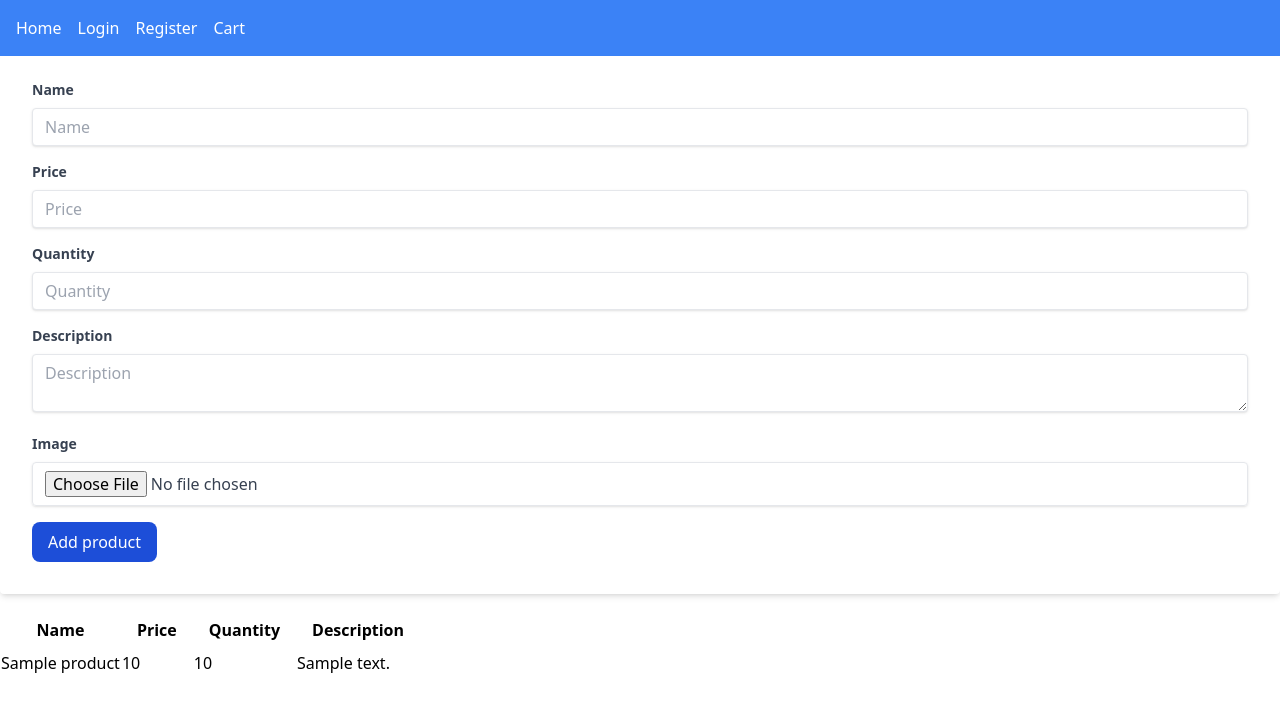
After one commit to bas-ene/ecommerce-php, a PHP site: page /admin.php in a window 1280 px wide. The commit adds this page. Shown: the top 712 px of the page. Run offline with PHP 8.4, Linux system fonts and the light colour scheme; tables that the repository leaves empty or names only in its code hold one stand-in row (values such as "Sample post"); some libraries are stand-ins or nearby versions.

Commit message:
quello che ho consegnato

```diff
--- /dev/null
+++ b/addProductForm.php
@@ -0,0 +1,45 @@
+<?php
+class addProductForm
+{
+	public function render()
+	{
+		echo '
+		<form action="addProduct.php" method="post" class="bg-white shadow-md rounded px-8 pt-6 pb-8 mb-4" enctype="multipart/form-data">
+			<div class="mb-4">
+				<label class="block text-gray-700 text-sm font-bold mb-2" for="name">
+					Name
+				</label>
+				<input class="shadow appearance-none border rounded w-full py-2 px-3 text-gray-700 leading-tight focus:outline-none focus:shadow-outline" id="name" name="name" type="text" placeholder="Name">
+			</div>
+			<div class="mb-4">
+				<label class="block text-gray-700 text-sm font-bold mb-2" for="price">
+					Price
+				</label>
+				<input class="shadow appearance-none border rounded w-full py-2 px-3 text-gray-700 leading-tight focus:outline-none focus:shadow-outline" id="price" name="price" type="text" placeholder="Price">
+			</div>
+			<div class="mb-4">
+				<label class="block text-gray-700 text-sm font-bold mb-2" for="quantity">
+					Quantity
+				</label>
+				<input class="shadow appearance-none border rounded w-full py-2 px-3 text-gray-700 leading-tight focus:outline-none focus:shadow-outline" id="quantity" name="quantity" type="text" placeholder="Quantity">
+			</div>
+			<div class="mb-4">
+				<label class="block text-gray-700 text-sm font-bold mb-2" for="description">
+					Description
+				</label>
+				<textarea class="shadow appearance-none border rounded w-full py-2 px-3 text-gray-700 leading-tight focus:outline-none focus:shadow-outline" id="description" name="description" placeholder="Description"></textarea>
+			</div>
+			<div class="mb-4">
+				<label class="block text-gray-700 text-sm font-bold mb-2" for="image">
+					Image
+				</label>
+				<input class="shadow appearance-none border rounded w-full py-2 px-3 text-gray-700 leading-tight focus:outline-none focus:shadow-outline" id="image" name="image" type="file" placeholder="Image URL">
+			</div>
+			<div class="flex items-center justify-between">
+				<button class="bg-blue-700 text-white py-2 px-4 rounded-lg" type="submit">
+					Add product
+				</button>
+			</div>
+		</form>';
+	}
+}
--- /dev/null
+++ b/admin.php
@@ -0,0 +1,33 @@
+<!DOCTYPE html>
+<html lang="en">
+
+<head>
+	<meta charset="UTF-8">
+	<meta name="viewport" content="width=device-width, initial-scale=1">
+	<title>Admin page</title>
+	<script src="https://cdn.tailwindcss.com"></script>
+	<link rel="stylesheet" href="styles.css">
+</head>
+
+<body>
+
+	<?php
+	session_start();
+	include_once './components/Navbar.php';
+	$navBar = new NavBar();
+	$navBar->render();
+
+
+	include_once 'database.php';
+	$products = Database::getProducts();
+
+	include_once 'addProductForm.php';
+	$addProduct = new AddProductForm();
+	$addProduct->render();
+	include_once './components/ProductList.php';
+	$productList = new ProductList($products);
+	$productList->renderAsTable();
+	?>
+</body>
+
+</html>
--- a/checkLogin.php
+++ b/checkLogin.php
@@ -1,6 +1,8 @@
 <?php
 include_once 'database.php';
 include_once 'user.php';
+
+use app\User;
 
 if (isset($_POST['username']) && isset($_POST['password'])) {
 	$username = $_POST['username'];
@@ -9,6 +11,9 @@ if (isset($_POST['username']) && isset($_POST['password'])) {
 	if ($user !== null) {
 		session_start();
 		$_SESSION['user'] = $user;
+		if ($user->isAdmin()) {
+			$_SESSION['admin'] = true;
+		}
 		header('Location: index.php');
 	} else {
 		header('Location: login.php');
--- a/checkSignup.php
+++ b/checkSignup.php
@@ -2,13 +2,16 @@
 <?php
 include_once 'database.php';
 
+use app\User;
+
 if (isset($_POST['username']) && isset($_POST['password'])) {
 	$username = $_POST['username'];
 	$password = $_POST['password'];
-	$user = Database::signupUser(new User($username, $password, false));
+	$user = Database::signupUser(new User(-1, $username, $password, false));
 	if ($user !== null) {
 		session_start();
 		$_SESSION['user'] = $user;
+		$_SESSION['admin'] = false;
 		header('Location: index.php');
 	} else {
 		echo "Invalid credentials";
--- a/components/Navbar.php
+++ b/components/Navbar.php
@@ -10,6 +10,9 @@ class Navbar
 
 		if (isset($_SESSION['user'])) {
 			echo '<a href="/logout.php" class="mr-4">Logout</a>';
+			if ($_SESSION['admin'] == true) {
+				echo '<a href="/admin.php" class="mr-4">Admin</a>';
+			}
 		} else {
 			echo '<a href="/login.php" class="mr-4">Login</a>';
 			echo '<a href="/signup.php" class="mr-4">Register</a>';
--- a/components/Product.php
+++ b/components/Product.php
@@ -62,7 +62,7 @@ class Product
 				<p class="text-gray-700 mt-2 ml-4">Price: ' . $this->getPrice() . '</p>
 				<p class="text-gray-700 mt-2 ml-4">Quantity: ' . $this->getQuantity() . '</p>
 			</div>
-			<form action="./addToCart.php" method="post">
+			<form action="./productDetails.php" method="get">
 				<input type="hidden" name="id" value="' . $this->getId() . '" />
 				<button class="bg-blue-700 text-white py-2 px-4 rounded-lg ml-4 mt-4 mb-4 cursor-pointer" type="submit">Add to cart</button>
 			</form>
@@ -86,4 +86,35 @@ class Product
 			</form>
 		</div>';
 	}
+
+	public function renderDetails()
+	{
+		echo '
+		<div class="bg-white shadow-md rounded-lg" id="product-' . $this->getId() . '">
+			<img class="w-auto h-48 object-cover" src="' . $this->getImage() . '" alt="' . $this->getName() . '">
+			<h2 class="text-3xl font-bold mt-4 ml-4">' . $this->getName() . '</h2>
+			<div class="flex items center mt-2 ml-4">
+				<p class="text-gray-700 mt-2 ml-4">' . $this->getDescription() . '</p>
+				<p class="text-gray-700 mt-2 ml-4">Price: ' . $this->getPrice() . '</p>
+				<p class="text-gray-700 mt-2 ml-4">Quantity: ' . $this->getQuantity() . '</p>
+			</div>
+			<form action="./addToCart.php" method="post" class="flex items-center ml-5">
+				<input type="hidden" name="id" value="' . $this->getId() . '" />
+				<input type="number" name="quantity" value="1" min="1" max="' . $this->getQuantity() . '" />
+				<button class="bg-blue-700 text-white py-2 px-4 rounded-lg ml-5 mt-4 mb-4 cursor-pointer" type="submit">Add to cart</button>
+			</form>
+		</div>';
+	}
+
+	public function renderAsRow()
+	{
+		echo '
+			<tr>
+			<td>' . $this->getName() . '</td>
+			<td>' . $this->getPrice() . '</td>
+			<td>' . $this->getQuantity() . '</td>
+			<td>' . $this->getDescription() . '</td>
+			</tr>
+		';
+	}
 }
--- a/components/ProductList.php
+++ b/components/ProductList.php
@@ -25,13 +25,22 @@ class ProductList
 		array_push($this->products, $product);
 	}
 
-	private function addDummys()
+	public function renderAsTable()
 	{
-		$this->addProduct(new Product('Prodotto1', 100, 10, 'Descrizione del p1', 'img/p1.jpg', 'p1'));
-		$this->addProduct(new Product('Prodotto2', 95, 16, 'Descrizione del p2', 'img/p2.jpg', 'p2'));
-		$this->addProduct(new Product('Prodotto3', 118, 24, 'Descrizione del p2', 'img/p3.jpg', 'p2'));
-		$this->addProduct(new Product('Prodotto1', 100, 10, 'Descrizione del p1', 'img/p1.jpg', 'p1'));
-		$this->addProduct(new Product('Prodotto2', 95, 16, 'Descrizione del p2', 'img/p2.jpg', 'p2'));
-		$this->addProduct(new Product('Prodotto3', 118, 24, 'Descrizione del p2', 'img/p3.jpg', 'p2'));
+		echo '<table class="table-auto">';
+		echo '<thead>'; // Table header
+		echo '<tr>';
+		echo '<th class="px-4 py-2">Name</th>';
+		echo '<th class="px-4 py-2">Price</th>';
+		echo '<th class="px-4 py-2">Quantity</th>';
+		echo '<th class="px-4 py-2">Description</th>';
+		echo '</tr>';
+		echo '</thead>';
+		echo '<tbody>'; // Table body
+		foreach ($this->products as $product) {
+			$product->renderAsRow();
+		}
+		echo '</tbody>';
+		echo '</table>';
 	}
 }
--- a/database.php
+++ b/database.php
@@ -2,6 +2,9 @@
 include_once './components/Product.php';
 include_once 'user.php';
 include_once 'cart.php';
+
+use app\User;
+
 class Database
 {
 	private const string host = "localhost";
@@ -163,9 +166,23 @@ class Database
 			$cart = self::getCart($user);
 		}
 
-		$sql = "INSERT INTO products_in_carts (cart_id, product_id, quantity) VALUES (?, ?, ?) ON DUPLICATE KEY UPDATE quantity = quantity + 1";
+		#get if the quantity of the product is available
+		$sql = "SELECT quantity FROM products WHERE id = ?";
 		$stmt = self::$connection->prepare($sql);
-		$stmt->bind_param("sii", $cart->getUUID(), $productId, $quantity);
+		$stmt->bind_param("i", $productId);
+		$stmt->execute();
+
+		$result = $stmt->get_result();
+		$row = $result->fetch_assoc();
+		$quantityInStock = $row['quantity'];
+
+		if ($quantityInStock < $quantity) {
+			return false;
+		}
+
+		$sql = "INSERT INTO products_in_carts (cart_id, product_id, quantity) VALUES (?, ?, ?) ON DUPLICATE KEY UPDATE quantity = quantity + ?";
+		$stmt = self::$connection->prepare($sql);
+		$stmt->bind_param("siii", $cart->getUUID(), $productId, $quantity, $quantity);
 		$stmt->execute();
 		if ($stmt->affected_rows > 0) {
 			self::setQuantityOfProductInStock(-$quantity, $productId);
@@ -228,4 +245,13 @@ class Database
 
 		return $stmt->affected_rows > 0;
 	}
+	public static function addProduct(string $name, float $price, int $quantity, string $description, string $image): bool
+	{
+		self::connect();
+		$sql = "INSERT INTO products (name, price, quantity, description, img_path) VALUES (?, ?, ?, ?, ?)";
+		$stmt = self::$connection->prepare($sql);
+		$stmt->bind_param("sdsbs", $name, $price, $quantity, $description, $image);
+		$stmt->execute();
+		return $stmt->affected_rows > 0;
+	}
 }
--- a/user.php
+++ b/user.php
@@ -1,4 +1,7 @@
 <?php
+
+namespace app;
+
 class User
 {
 	private int $id;
```
Also changed, not shown: addProduct.php (added, +18 -0 lines), addToCart.php (+4 -4 lines), productDetails.php (added, +34 -0 lines), img/2024-03-23-103820_hyprshot.png (added).
